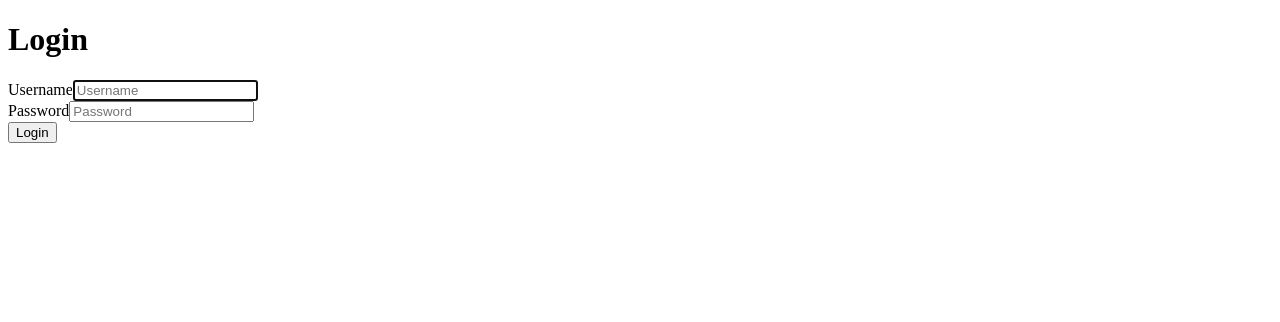
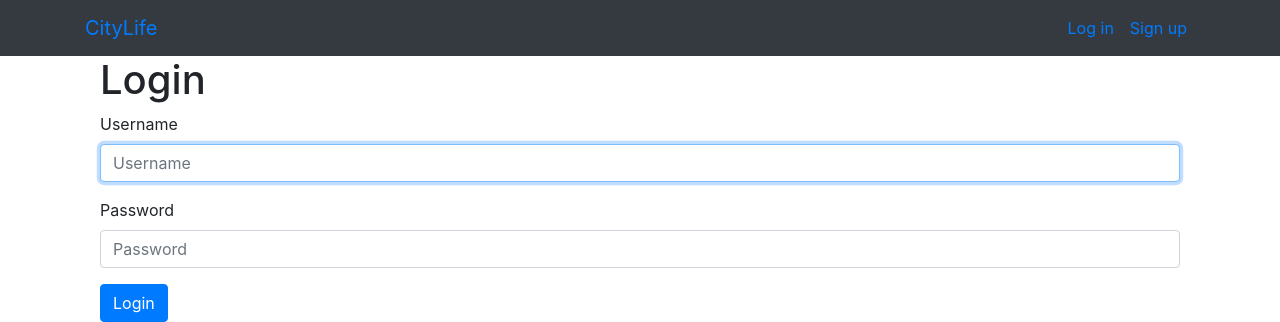
Before and after one commit to olugbengs12/MiniBloggerApp, a Django app: page /accounts/login/ in a window 1280 px wide. Shown: the top 322 px of the page. Run offline with Django 3.2, Linux system fonts and the light colour scheme; some libraries are stand-ins or nearby versions.

Commit message:
I added an html page to welcome users after login authorization

```diff
--- a/miniBlog/blog_project/blog_project/settings.py
+++ b/miniBlog/blog_project/blog_project/settings.py
@@ -122,3 +122,6 @@ USE_TZ = True
 
 STATIC_URL = '/static/'
 STATICFILES_DIR = [os.path.join(BASE_DIR,'static')]
+
+LOGIN_REDIRECT_URL = 'test'
+LOGOUT_REDIRECT_URL = 'thanks'
--- a/miniBlog/blog_project/blog_project/views.py
+++ b/miniBlog/blog_project/blog_project/views.py
@@ -1,4 +1,10 @@
 from django.views.generic import TemplateView
+
+class TestPage(TemplateView):
+    template_name = 'test.html'
+
+class ThanksPage(TemplateView):
+    template_name = 'thanks.html'
 
 class HomePage(TemplateView):
     template_name = 'index.html'
--- a/miniBlog/blog_project/templates/base.html
+++ b/miniBlog/blog_project/templates/base.html
@@ -1,12 +1,58 @@
 <!DOCTYPE html>
-<html lang="en" dir="ltr">
+{% load static %}
+<html>
   <head>
     <meta charset="utf-8">
-    <title></title>
+    <title>CityLife Blog</title>
+
+    <!-- Latest compiled and minified CSS -->
+    <link rel="stylesheet" href="https://stackpath.bootstrapcdn.com/bootstrap/4.1.3/css/bootstrap.min.css"
+    integrity="sha384-MCw98/SFnGE8fJT3GXwEOngsV7Zt27NXFoaoApmYm81iuXoPkFOJwJ8ERdknLPMO" crossorigin="anonymous">
+
+    <!-- Optional theme -->
+    <!-- <link rel="stylesheet" href="https://maxcdn.bootstrapcdn.com/bootstrap/3.3.7/css/bootstrap-theme.min.css" integrity="sha384-rHyoN1iRsVXV4nD0JutlnGaslCJuC7uwjduW9SVrLvRYooPp2bWYgmgJQIXwl/Sp" crossorigin="anonymous"> -->
+
+    <!-- Alternative to Bootstrap 3 Glyphicons -->
+    <link href="https://maxcdn.bootstrapcdn.com/font-awesome/4.7.0/css/font-awesome.min.css" rel="stylesheet">
+
+    <link href="https://fonts.googleapis.com/css?family=Montserrat" rel="stylesheet">
+
+    <link rel="stylesheet" href="{% static 'blog_project/css/master.css'%}">
+
   </head>
   <body>
-    {% block content %}
+    <nav class="navbar navbar-expand-lg bg-dark mynav" role="navigation" id="navbar">
+      <div class="container">
+        <div class="navbar-nav align-items-center">
+          <a class="navbar-brand mynav" href="{% url 'home' %}">CityLife</a>
+        </div>
+        <div class="navbar-nav ml-auto">
+          {% if user.is_authenticated %}
+            <a class="nav-item nav-link" href="{% url 'posts:create' %}" class="btn btn-simple">Posts</a>
+            <a class="nav-item nav-link" href="" class="btn btn-simple">Add Post</a>
+            <a class="nav-item nav-link" href="{% url 'accounts:logout' %}" class="btn btn-simple">Log out</a>
+          {% else %}
+            <a class="nav-item nav-link" href="{% url 'accounts:login' %}" class="btn btn-simple">Log in</a>
+            <a class="nav-item nav-link" href="{% url 'accounts:signup' %}" class="btn btn-simple">Sign up</a>
+          {% endif %}
+        </div>
+      </div>
+    </nav>
 
-    {% endblock %}
+    <div class="container mycontent">
+      {% block content %}
+
+      {% endblock %}
+    </div>
+
+    <canvas id="canvas"></canvas>
+
+    <script src="{% static "blog_project/js/master.js"%}" type="text/javascript" ></script>
+
+    <!-- Latest compiled and minified jQuery -->
+    <script src="https://code.jquery.com/jquery-3.3.1.slim.min.js" integrity="sha384-q8i/X+965DzO0rT7abK41JStQIAqVgRVzpbzo5smXKp4YfRvH+8abtTE1Pi6jizo" crossorigin="anonymous"></script>
+    <!-- Latest compiled and minified JavaScript -->
+    <script src="https://stackpath.bootstrapcdn.com/bootstrap/4.1.3/js/bootstrap.min.js" integrity="sha384-ChfqqxuZUCnJSK3+MXmPNIyE6ZbWh2IMqE241rYiqJxyMiZ6OW/JmZQ5stwEULTy" crossorigin="anonymous"></script>
+
   </body>
 </html>
--- /dev/null
+++ b/miniBlog/blog_project/templates/test.html
@@ -0,0 +1,6 @@
+{% extends "base.html" %}
+{% block content %}
+  <h1>You are now logged in!</h1>
+
+
+{% endblock %}
--- /dev/null
+++ b/miniBlog/blog_project/templates/thanks.html
@@ -0,0 +1,5 @@
+{% extends "base.html" %}
+{% block content %}
+<h1>Thanks for visiting! Come back soon!</h1>
+
+{% endblock %}
```
